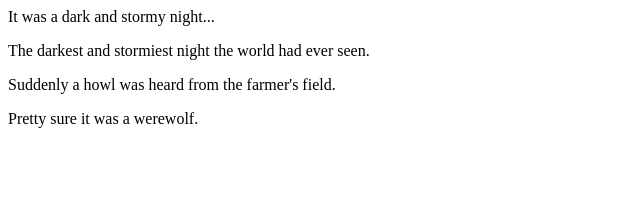
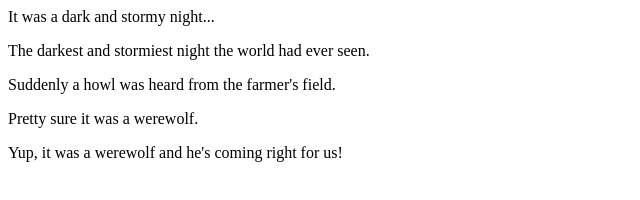
Before and after one commit to dako314/fireside-story, a plain HTML site: page index.html in a window 1280 px wide. Shown: the whole page, without its empty margins (0-640 px from the left). Drawn offline with Linux system fonts and the light colour scheme.

Commit message:
fifth line

```diff
--- a/index.html
+++ b/index.html
@@ -4,5 +4,6 @@
     <p> The darkest and stormiest night the world had ever seen. </p>
     <p>Suddenly a howl was heard from the farmer's field.</p>
     <p> Pretty sure it was a werewolf. </p>
+    <p>Yup, it was a werewolf and he's coming right for us!</p>
   </body>
 </html>
```
